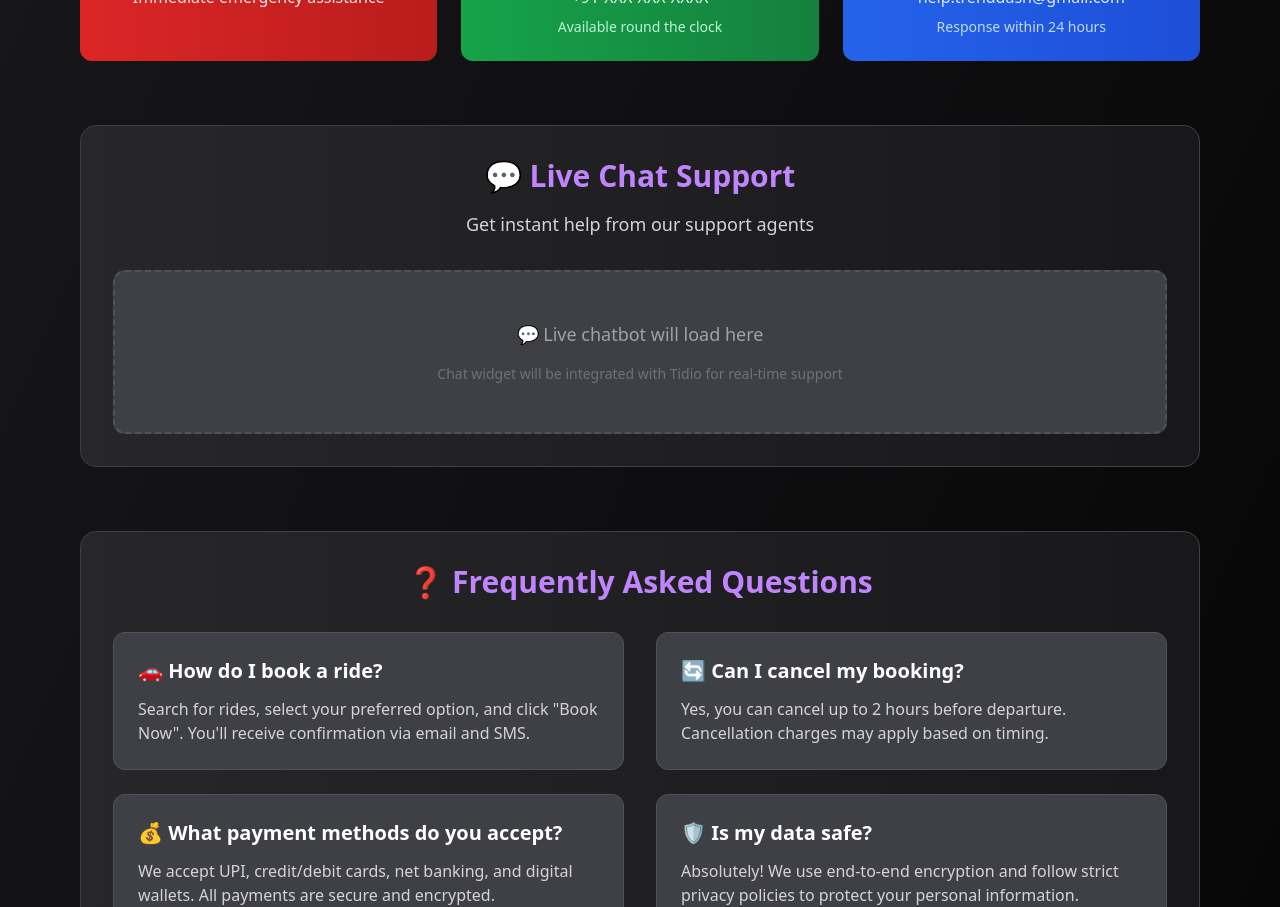
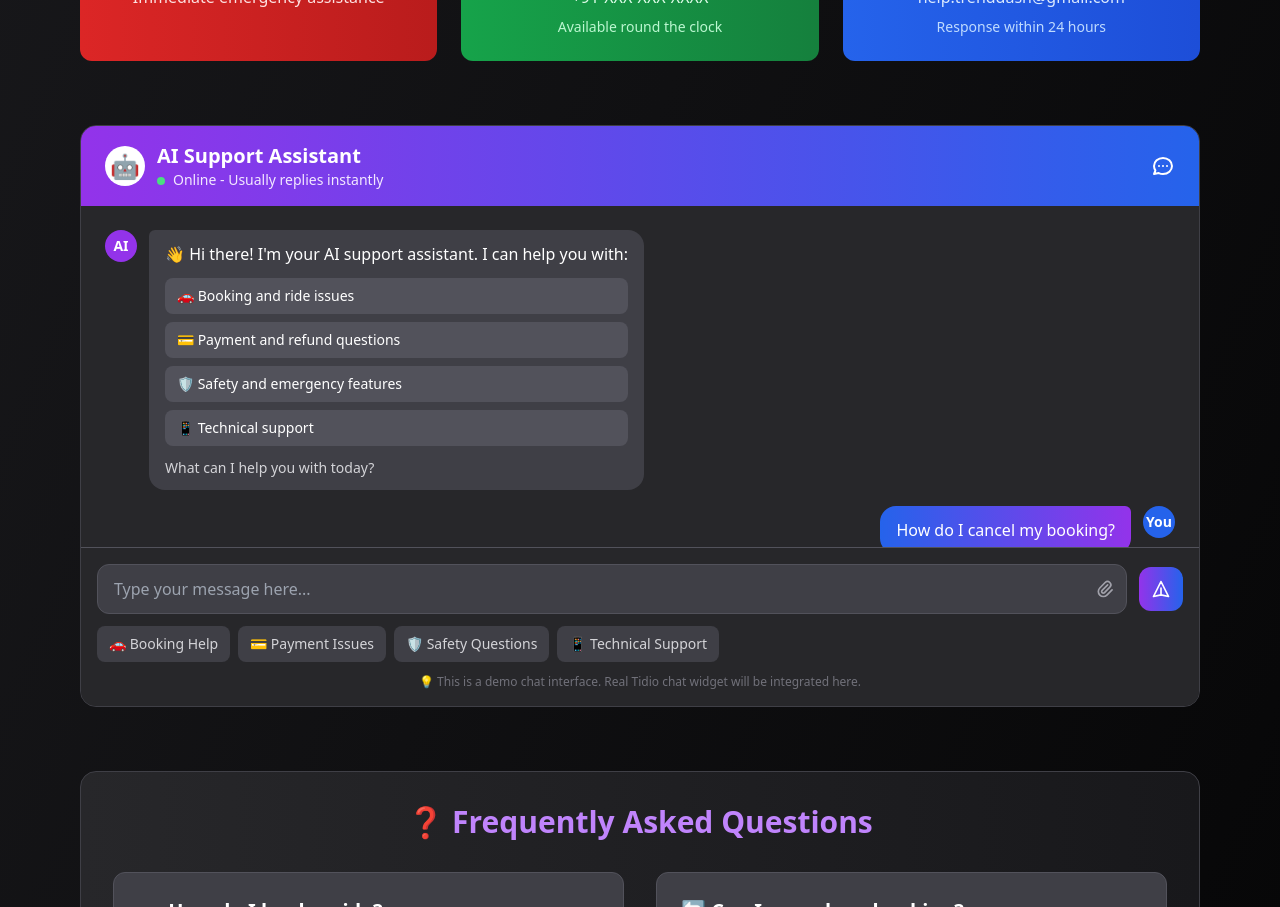
Before and after one commit to Op0000/Ride-along, a React (Vite) app in the folder client/: page /support in a window 1280 px wide. Shown: the part 440-1347 px from the top of the page. Built offline with nearby package versions, Linux system fonts and the light colour scheme; no server answers.

Commit message:
Redesign Support page with enhanced AI chat interface mockup
Co-authored-by: opgamerz2920 <opgamerz2920@gmail.com>

```diff
--- a/client/src/pages/Support.jsx
+++ b/client/src/pages/Support.jsx
@@ -86,21 +86,169 @@ export default function Support() {
         </div>
 
         {/* Live Chat Section */}
-        <section className="bg-gradient-to-r from-zinc-800 to-zinc-900 rounded-2xl p-8 border border-zinc-700">
-          <div className="text-center mb-8">
-            <h2 className="text-3xl font-bold text-purple-400 mb-4">💬 Live Chat Support</h2>
-            <p className="text-zinc-300 text-lg">
-              Get instant help from our support agents
-            </p>
+        <section className="bg-gradient-to-r from-zinc-800 to-zinc-900 rounded-2xl border border-zinc-700 overflow-hidden">
+          {/* Chat Header */}
+          <div className="bg-gradient-to-r from-purple-600 to-blue-600 px-4 md:px-6 py-4">
+            <div className="flex items-center justify-between">
+              <div className="flex items-center gap-3">
+                <div className="w-10 h-10 bg-white rounded-full flex items-center justify-center text-2xl">
+                  🤖
+                </div>
+                <div>
+                  <h2 className="text-xl font-bold text-white">AI Support Assistant</h2>
+                  <p className="text-purple-100 text-sm">
+                    <span className="inline-block w-2 h-2 bg-green-400 rounded-full mr-2"></span>
+                    Online - Usually replies instantly
+                  </p>
+                </div>
+              </div>
+              <div className="text-white">
+                <svg className="w-6 h-6" fill="none" stroke="currentColor" viewBox="0 0 24 24">
+                  <path strokeLinecap="round" strokeLinejoin="round" strokeWidth={2} d="M8 12h.01M12 12h.01M16 12h.01M21 12c0 4.418-4.03 8-9 8a9.863 9.863 0 01-4.255-.949L3 20l1.395-3.72C3.512 15.042 3 13.574 3 12c0-4.418 4.03-8 9-8s9 3.582 9 8z" />
+                </svg>
+              </div>
+            </div>
           </div>
 
-          <div className="bg-zinc-700 rounded-xl p-12 text-center border-2 border-dashed border-zinc-600">
-            <div className="text-zinc-400 text-lg mb-4">
-              💬 Live chatbot will load here
+          {/* Chat Container */}
+          <div className="flex flex-col h-96 md:h-[500px]">
+
+            {/* Chat Messages Area */}
+            <div className="flex-1 overflow-y-auto p-4 md:p-6 space-y-4 bg-zinc-800">
+
+              {/* Welcome Message */}
+              <div className="flex items-start gap-3">
+                <div className="w-8 h-8 bg-purple-600 rounded-full flex items-center justify-center text-white text-sm font-bold flex-shrink-0">
+                  AI
+                </div>
+                <div className="bg-zinc-700 rounded-2xl rounded-tl-md px-4 py-3 max-w-[85%] md:max-w-[70%]">
+                  <p className="text-white text-sm md:text-base leading-relaxed">
+                    👋 Hi there! I'm your AI support assistant. I can help you with:
+                  </p>
+                  <div className="mt-3 space-y-2">
+                    <div className="bg-zinc-600 rounded-lg px-3 py-2 text-sm">
+                      🚗 Booking and ride issues
+                    </div>
+                    <div className="bg-zinc-600 rounded-lg px-3 py-2 text-sm">
+                      💳 Payment and refund questions
+                    </div>
+                    <div className="bg-zinc-600 rounded-lg px-3 py-2 text-sm">
+                      🛡️ Safety and emergency features
+                    </div>
+                    <div className="bg-zinc-600 rounded-lg px-3 py-2 text-sm">
+                      📱 Technical support
+                    </div>
+                  </div>
+                  <p className="text-zinc-300 text-sm mt-3">
+                    What can I help you with today?
+                  </p>
+                </div>
+              </div>
+
+              {/* Sample User Message */}
+              <div className="flex items-start gap-3 justify-end">
+                <div className="bg-gradient-to-r from-blue-600 to-purple-600 rounded-2xl rounded-tr-md px-4 py-3 max-w-[85%] md:max-w-[70%]">
+                  <p className="text-white text-sm md:text-base leading-relaxed">
+                    How do I cancel my booking?
+                  </p>
+                </div>
+                <div className="w-8 h-8 bg-blue-600 rounded-full flex items-center justify-center text-white text-sm font-bold flex-shrink-0">
+                  You
+                </div>
+              </div>
+
+              {/* Sample AI Response */}
+              <div className="flex items-start gap-3">
+                <div className="w-8 h-8 bg-purple-600 rounded-full flex items-center justify-center text-white text-sm font-bold flex-shrink-0">
+                  AI
+                </div>
+                <div className="bg-zinc-700 rounded-2xl rounded-tl-md px-4 py-3 max-w-[85%] md:max-w-[70%]">
+                  <p className="text-white text-sm md:text-base leading-relaxed mb-3">
+                    You can cancel your booking in a few easy steps:
+                  </p>
+                  <div className="space-y-2 mb-3">
+                    <div className="flex items-center gap-2 text-sm">
+                      <span className="w-6 h-6 bg-purple-600 rounded-full flex items-center justify-center text-white text-xs font-bold">1</span>
+                      <span className="text-zinc-300">Go to your Profile page</span>
+                    </div>
+                    <div className="flex items-center gap-2 text-sm">
+                      <span className="w-6 h-6 bg-purple-600 rounded-full flex items-center justify-center text-white text-xs font-bold">2</span>
+                      <span className="text-zinc-300">Find your booking in "My Bookings"</span>
+                    </div>
+                    <div className="flex items-center gap-2 text-sm">
+                      <span className="w-6 h-6 bg-purple-600 rounded-full flex items-center justify-center text-white text-xs font-bold">3</span>
+                      <span className="text-zinc-300">Click "Cancel Booking"</span>
+                    </div>
+                  </div>
+                  <div className="bg-amber-900 bg-opacity-50 border border-amber-600 rounded-lg p-3">
+                    <p className="text-amber-200 text-sm">
+                      ⚠️ <strong>Note:</strong> You can cancel up to 2 hours before departure. Cancellation charges may apply.
+                    </p>
+                  </div>
+                </div>
+              </div>
+
+              {/* Typing Indicator */}
+              <div className="flex items-start gap-3">
+                <div className="w-8 h-8 bg-purple-600 rounded-full flex items-center justify-center text-white text-sm font-bold flex-shrink-0">
+                  AI
+                </div>
+                <div className="bg-zinc-700 rounded-2xl rounded-tl-md px-4 py-3">
+                  <div className="flex items-center gap-1">
+                    <div className="w-2 h-2 bg-purple-400 rounded-full animate-bounce"></div>
+                    <div className="w-2 h-2 bg-purple-400 rounded-full animate-bounce" style={{animationDelay: '0.1s'}}></div>
+                    <div className="w-2 h-2 bg-purple-400 rounded-full animate-bounce" style={{animationDelay: '0.2s'}}></div>
+                    <span className="ml-2 text-zinc-400 text-sm">AI is typing...</span>
+                  </div>
+                </div>
+              </div>
+
             </div>
-            <p className="text-zinc-500 text-sm">
-              Chat widget will be integrated with Tidio for real-time support
-            </p>
+
+            {/* Chat Input Area */}
+            <div className="border-t border-zinc-600 bg-zinc-800 p-4">
+              <div className="flex items-center gap-3">
+                <div className="flex-1 relative">
+                  <input
+                    type="text"
+                    placeholder="Type your message here..."
+                    className="w-full bg-zinc-700 text-white border border-zinc-600 rounded-xl px-4 py-3 pr-12 focus:ring-2 focus:ring-purple-500 focus:border-transparent outline-none transition duration-200 text-sm md:text-base"
+                  />
+                  <button className="absolute right-3 top-1/2 transform -translate-y-1/2 text-zinc-400 hover:text-purple-400 transition-colors">
+                    <svg className="w-5 h-5" fill="none" stroke="currentColor" viewBox="0 0 24 24">
+                      <path strokeLinecap="round" strokeLinejoin="round" strokeWidth={2} d="M15.172 7l-6.586 6.586a2 2 0 102.828 2.828l6.414-6.586a4 4 0 00-5.656-5.656l-6.415 6.585a6 6 0 108.486 8.486L20.5 13" />
+                    </svg>
+                  </button>
+                </div>
+                <button className="bg-gradient-to-r from-purple-600 to-blue-600 hover:from-purple-700 hover:to-blue-700 text-white p-3 rounded-xl transition duration-200 flex-shrink-0">
+                  <svg className="w-5 h-5" fill="none" stroke="currentColor" viewBox="0 0 24 24">
+                    <path strokeLinecap="round" strokeLinejoin="round" strokeWidth={2} d="M12 19l9 2-9-18-9 18 9-2zm0 0v-8" />
+                  </svg>
+                </button>
+              </div>
+
+              {/* Quick Action Buttons */}
+              <div className="flex flex-wrap gap-2 mt-3">
+                <button className="bg-zinc-700 hover:bg-zinc-600 text-zinc-300 px-3 py-2 rounded-lg text-xs md:text-sm transition-colors">
+                  🚗 Booking Help
+                </button>
+                <button className="bg-zinc-700 hover:bg-zinc-600 text-zinc-300 px-3 py-2 rounded-lg text-xs md:text-sm transition-colors">
+                  💳 Payment Issues
+                </button>
+                <button className="bg-zinc-700 hover:bg-zinc-600 text-zinc-300 px-3 py-2 rounded-lg text-xs md:text-sm transition-colors">
+                  🛡️ Safety Questions
+                </button>
+                <button className="bg-zinc-700 hover:bg-zinc-600 text-zinc-300 px-3 py-2 rounded-lg text-xs md:text-sm transition-colors">
+                  📱 Technical Support
+                </button>
+              </div>
+
+              {/* Disclaimer */}
+              <p className="text-zinc-500 text-xs mt-3 text-center">
+                💡 This is a demo chat interface. Real Tidio chat widget will be integrated here.
+              </p>
+            </div>
+
           </div>
         </section>
 
```
